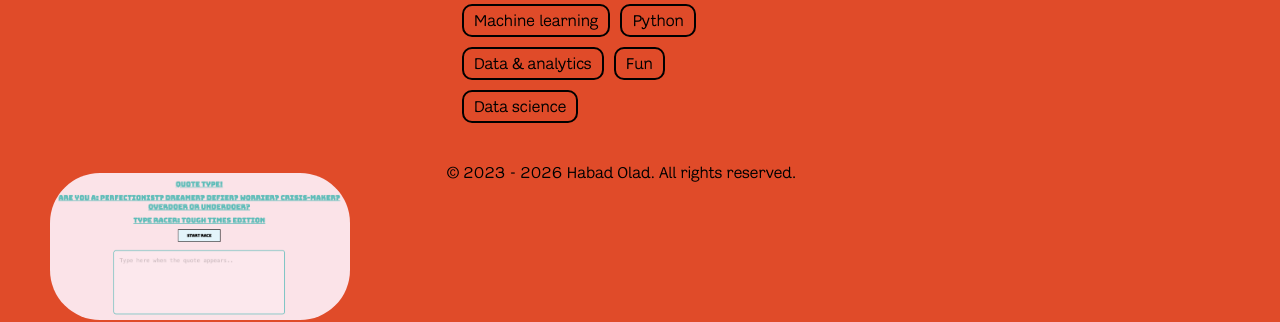
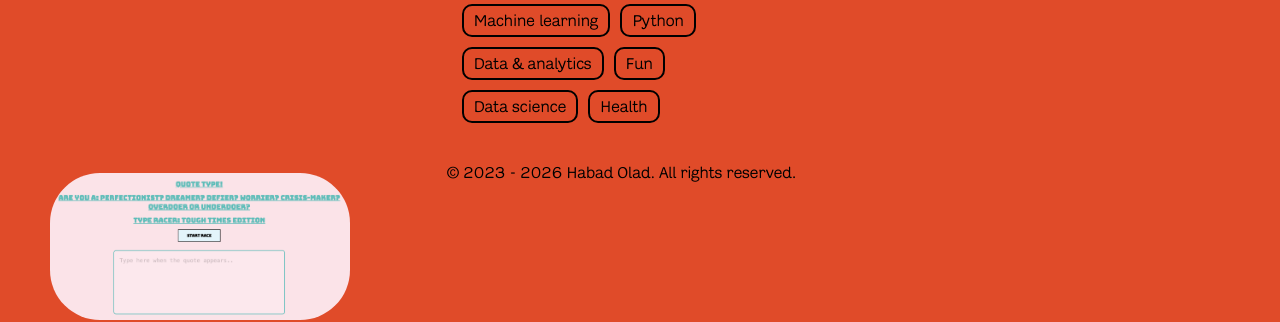
Before and after one commit to HabadOlad/habadolad.github.io, a Jekyll site: the page built from projects.html, in a window 1280 px wide. Shown: the part 574-896 px from the top of the page. Built offline with Jekyll 4.4.1, drawn with Linux system fonts in a browser that asks for light colours.

Commit message:
feat:added spans

```diff
--- a/projects.html
+++ b/projects.html
@@ -30,6 +30,7 @@ body_class: "projects-page"
             <span>Data & analytics</span>
             <span>Fun</span>
             <span>Data science</span>
+            <span>Health</span>
           </div>
       </div>
 
```
